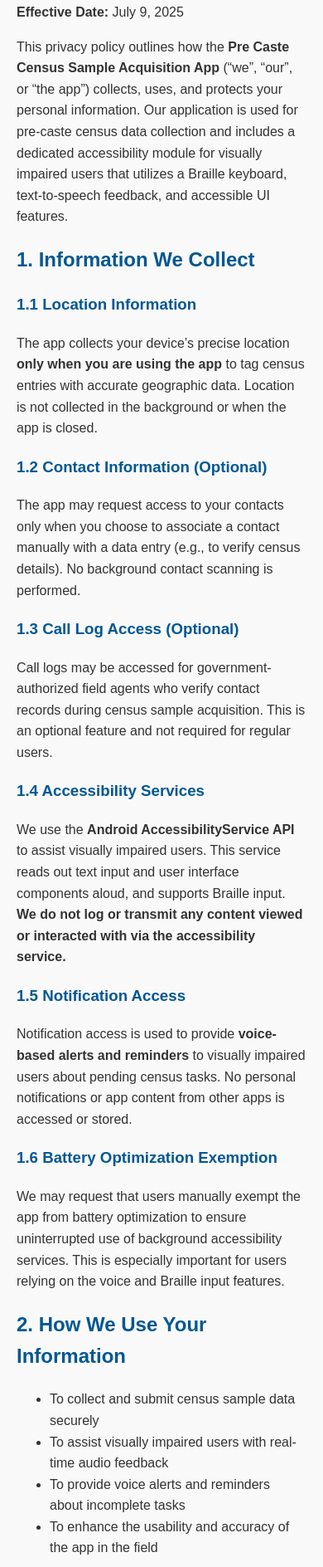
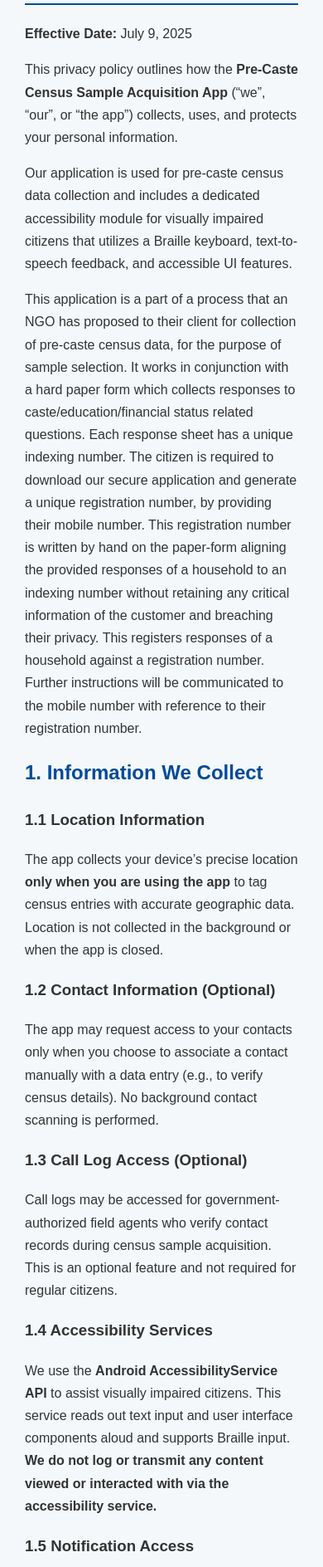
Before and after one commit to jsn1981/privacy-policy, a plain HTML site: page index.html in a window 390 px wide. Shown: the part 112-2000 px from the top of the page at 83% size. Drawn offline with Linux system fonts and the light colour scheme.

Commit message:
Update index.html
update the index.html

```diff
--- a/index.html
+++ b/index.html
@@ -2,10 +2,33 @@
 <html lang="en">
 <head>
   <meta charset="UTF-8">
-  <title>Privacy Policy - Pre Caste Census Sample Acquisition App</title>
+  <title>Privacy Policy - Pre-Caste Census Sample Acquisition App</title>
   <style>
-    body { font-family: Arial, sans-serif; line-height: 1.6; padding: 20px; max-width: 800px; margin: auto; background-color: #f9f9f9; color: #333; }
-    h1, h2, h3 { color: #005792; }
+    body {
+      font-family: Arial, sans-serif;
+      max-width: 900px;
+      margin: auto;
+      padding: 30px;
+      line-height: 1.7;
+      background-color: #f4f8fb;
+      color: #333;
+    }
+    h1, h2 {
+      color: #004a99;
+    }
+    h1 {
+      border-bottom: 2px solid #004a99;
+      padding-bottom: 10px;
+    }
+    ul {
+      list-style-type: disc;
+      margin-left: 20px;
+    }
+    footer {
+      margin-top: 40px;
+      font-size: 0.9em;
+      color: #777;
+    }
   </style>
 </head>
 <body>
@@ -13,7 +36,11 @@
   <h1>Privacy Policy</h1>
   <p><strong>Effective Date:</strong> July 9, 2025</p>
 
-  <p>This privacy policy outlines how the <strong>Pre Caste Census Sample Acquisition App</strong> (“we”, “our”, or “the app”) collects, uses, and protects your personal information. Our application is used for pre-caste census data collection and includes a dedicated accessibility module for visually impaired users that utilizes a Braille keyboard, text-to-speech feedback, and accessible UI features.</p>
+  <p>This privacy policy outlines how the <strong>Pre-Caste Census Sample Acquisition App</strong> (“we”, “our”, or “the app”) collects, uses, and protects your personal information.</p>
+
+  <p>Our application is used for pre-caste census data collection and includes a dedicated accessibility module for visually impaired citizens that utilizes a Braille keyboard, text-to-speech feedback, and accessible UI features.</p>
+
+  <p>This application is a part of a process that an NGO has proposed to their client for collection of pre-caste census data, for the purpose of sample selection. It works in conjunction with a hard paper form which collects responses to caste/education/financial status related questions. Each response sheet has a unique indexing number. The citizen is required to download our secure application and generate a unique registration number, by providing their mobile number. This registration number is written by hand on the paper-form aligning the provided responses of a household to an indexing number without retaining any critical information of the customer and breaching their privacy. This registers responses of a household against a registration number. Further instructions will be communicated to the mobile number with reference to their registration number.</p>
 
   <h2>1. Information We Collect</h2>
 
@@ -24,16 +51,16 @@
   <p>The app may request access to your contacts only when you choose to associate a contact manually with a data entry (e.g., to verify census details). No background contact scanning is performed.</p>
 
   <h3>1.3 Call Log Access (Optional)</h3>
-  <p>Call logs may be accessed for government-authorized field agents who verify contact records during census sample acquisition. This is an optional feature and not required for regular users.</p>
+  <p>Call logs may be accessed for government-authorized field agents who verify contact records during census sample acquisition. This is an optional feature and not required for regular citizens.</p>
 
   <h3>1.4 Accessibility Services</h3>
-  <p>We use the <strong>Android AccessibilityService API</strong> to assist visually impaired users. This service reads out text input and user interface components aloud, and supports Braille input. <strong>We do not log or transmit any content viewed or interacted with via the accessibility service.</strong></p>
+  <p>We use the <strong>Android AccessibilityService API</strong> to assist visually impaired citizens. This service reads out text input and user interface components aloud and supports Braille input. <strong>We do not log or transmit any content viewed or interacted with via the accessibility service.</strong></p>
 
   <h3>1.5 Notification Access</h3>
-  <p>Notification access is used to provide <strong>voice-based alerts and reminders</strong> to visually impaired users about pending census tasks. No personal notifications or app content from other apps is accessed or stored.</p>
+  <p>Notification access is used to provide <strong>voice-based alerts and reminders</strong> to visually impaired citizens about pending census tasks. No personal notifications or app content from other apps is accessed or stored.</p>
 
   <h3>1.6 Battery Optimization Exemption</h3>
-  <p>We may request that users manually exempt the app from battery optimization to ensure uninterrupted use of background accessibility services. This is especially important for users relying on the voice and Braille input features.</p>
+  <p>We may request that citizens manually exempt the app from battery optimization to ensure uninterrupted use of background accessibility services. This is especially important for citizens relying on the voice and Braille input features.</p>
 
   <h2>2. How We Use Your Information</h2>
   <ul>
@@ -45,6 +72,7 @@
 
   <h2>3. Data Sharing and Retention</h2>
   <p>We <strong>do not share</strong> your personal data with any third parties. All collected data is securely transmitted to authorized government servers (where applicable) and stored per regulatory guidelines.</p>
+
   <p>User data, including location, contact, or call data, is retained only for the time required to complete the assigned census task and is not stored on the device permanently.</p>
 
   <h2>4. User Controls</h2>
@@ -55,10 +83,9 @@
   </ul>
 
   <h2>5. Children’s Privacy</h2>
-  <p>This app is intended for use by government-authorized agents and adult users only. It is not directed to children under the age of 13.</p>
+  <p>This app is intended for use by government-authorized agents and adult citizens only. It is not directed to children under the age of 13.</p>
 
   <h2>6. Security Measures</h2>
-  <p>We implement industry-standard security practices including:</p>
   <ul>
     <li>Encryption of sensitive data during transmission</li>
     <li>Permission-scoped access controls</li>
@@ -70,7 +97,11 @@
 
   <h2>8. Contact Us</h2>
   <p>If you have any questions or concerns about this privacy policy or the app’s data handling, please contact us:</p>
-  <p>Email: <strong>[jyotisankar.nayak@gmail.com]</strong></p>
+  <p>Email: <strong>jyotisankar.nayak@gmail.com</strong></p>
+
+  <footer>
+    <p>&copy; 2025 Pre-Caste Census Sample App</p>
+  </footer>
 
 </body>
 </html>
```
